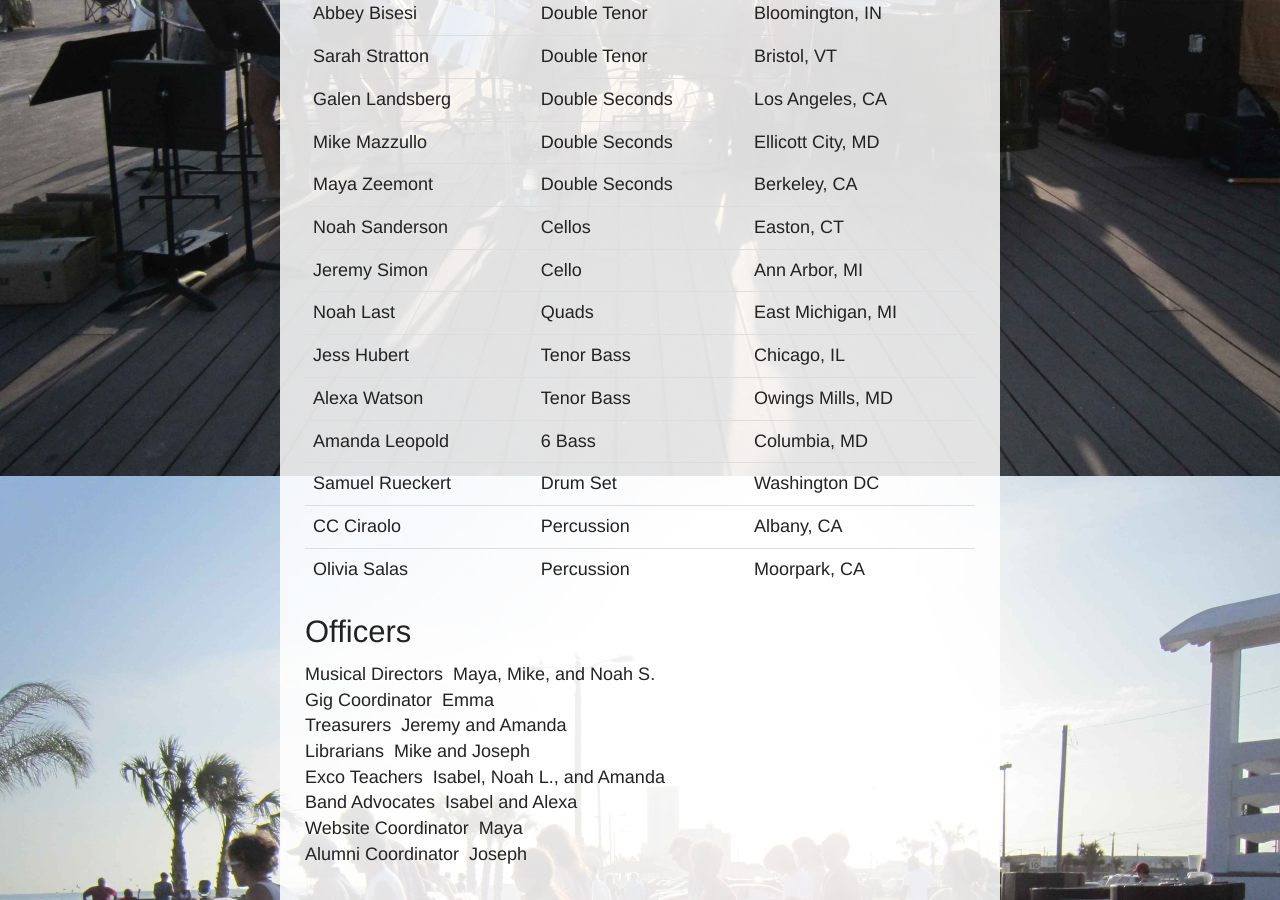
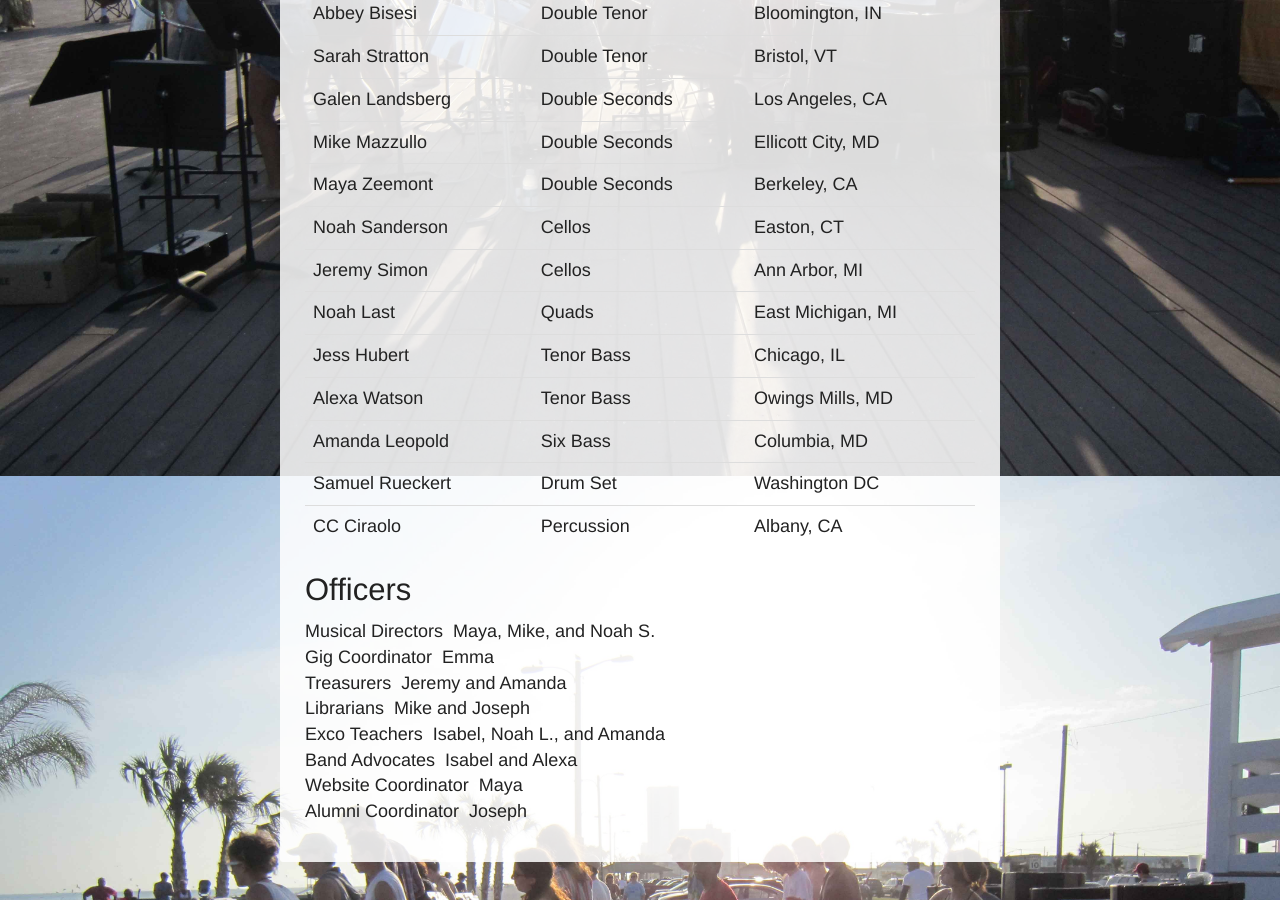
Before and after one commit to oberlinsteel/oberlinsteel.github.io, a Jekyll site: the page built from band/index.md, in a window 1280 px wide and 900 px high, scrolled down 536 px. Built offline with Jekyll 4.4.1, drawn with Linux system fonts in a browser that asks for light colours; Markdown is read by kramdown in place of the engine named in the settings.

Commit message:
Update band.yaml

```diff
--- a/_data/band.yaml
+++ b/_data/band.yaml
@@ -36,7 +36,7 @@ members:
   instrument: Cellos
   hometown: Easton, CT
 - name: Jeremy Simon
-  instrument: Cello
+  instrument: Cellos
   hometown: Ann Arbor, MI
 - name: Noah Last
   instrument: Quads
@@ -48,7 +48,7 @@ members:
   instrument: Tenor Bass
   hometown: Owings Mills, MD
 - name: Amanda Leopold
-  instrument: 6 Bass
+  instrument: Six Bass
   hometown: Columbia, MD
 - name: Samuel Rueckert
   instrument: Drum Set
@@ -56,9 +56,6 @@ members:
 - name: CC Ciraolo
   instrument: Percussion
   hometown: Albany, CA
-- name: Olivia Salas
-  instrument: Percussion
-  hometown: Moorpark, CA
 
 
 officers:
```
